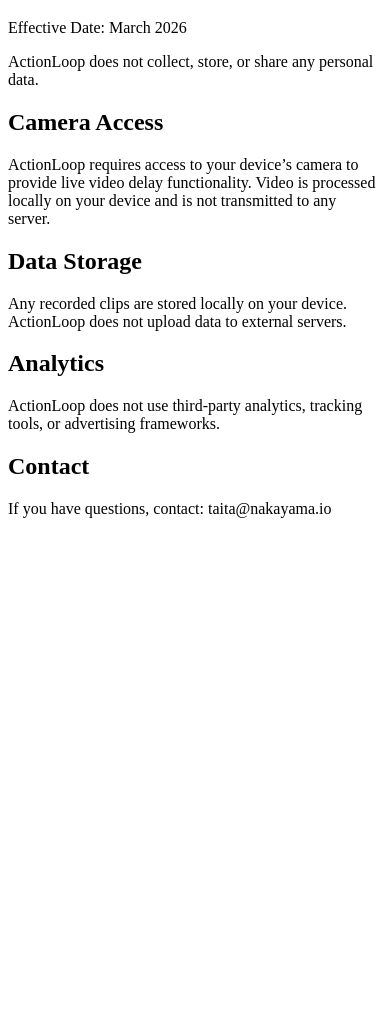
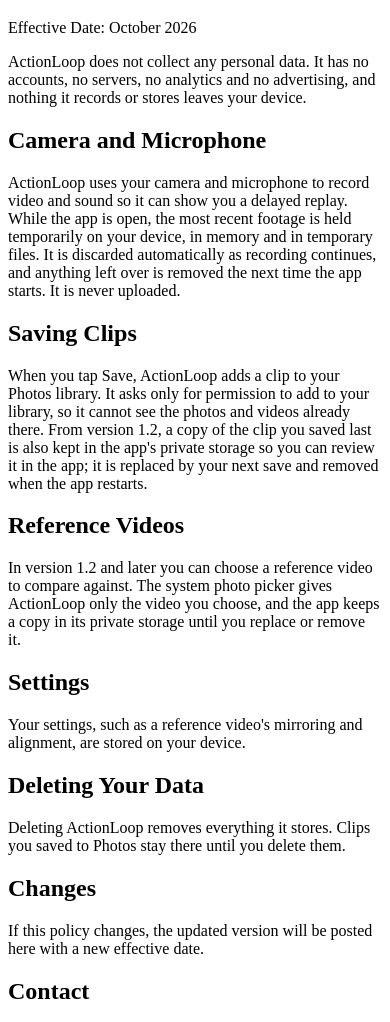
Before and after one commit to actionloop/actionloop-support, a plain HTML site: page privacy.html in a window 390 px wide. Shown: the part 61-1083 px from the top of the page. Before the commit the page ends 844 px from the top, so only its background shows below. Drawn offline with Linux system fonts and the light colour scheme.

Commit message:
cover the microphone, Photos, temporary recordings and reference videos
The policy said ActionLoop stores nothing and, a paragraph later, that clips are stored locally,
and it never mentioned the microphone or saving to Photos. It now says what the app records, what
it keeps on the device and for how long, what reaches Photos, what 1.2 adds, and how to delete it
all. Nothing leaves the device, and no data is collected.

```diff
--- a/privacy.html
+++ b/privacy.html
@@ -1,22 +1,33 @@
 <!DOCTYPE html>
 <html>
 <head>
+    <meta charset="utf-8">
+    <meta name="viewport" content="width=device-width, initial-scale=1">
     <title>ActionLoop Privacy Policy</title>
 </head>
 <body>
     <h1>Privacy Policy</h1>
-    <p>Effective Date: March 2026</p>
+    <p>Effective Date: October 2026</p>
 
-    <p>ActionLoop does not collect, store, or share any personal data.</p>
+    <p>ActionLoop does not collect any personal data. It has no accounts, no servers, no analytics and no advertising, and nothing it records or stores leaves your device.</p>
 
-    <h2>Camera Access</h2>
-    <p>ActionLoop requires access to your device’s camera to provide live video delay functionality. Video is processed locally on your device and is not transmitted to any server.</p>
+    <h2>Camera and Microphone</h2>
+    <p>ActionLoop uses your camera and microphone to record video and sound so it can show you a delayed replay. While the app is open, the most recent footage is held temporarily on your device, in memory and in temporary files. It is discarded automatically as recording continues, and anything left over is removed the next time the app starts. It is never uploaded.</p>
 
-    <h2>Data Storage</h2>
-    <p>Any recorded clips are stored locally on your device. ActionLoop does not upload data to external servers.</p>
+    <h2>Saving Clips</h2>
+    <p>When you tap Save, ActionLoop adds a clip to your Photos library. It asks only for permission to add to your library, so it cannot see the photos and videos already there. From version 1.2, a copy of the clip you saved last is also kept in the app's private storage so you can review it in the app; it is replaced by your next save and removed when the app restarts.</p>
 
-    <h2>Analytics</h2>
-    <p>ActionLoop does not use third-party analytics, tracking tools, or advertising frameworks.</p>
+    <h2>Reference Videos</h2>
+    <p>In version 1.2 and later you can choose a reference video to compare against. The system photo picker gives ActionLoop only the video you choose, and the app keeps a copy in its private storage until you replace or remove it.</p>
+
+    <h2>Settings</h2>
+    <p>Your settings, such as a reference video's mirroring and alignment, are stored on your device.</p>
+
+    <h2>Deleting Your Data</h2>
+    <p>Deleting ActionLoop removes everything it stores. Clips you saved to Photos stay there until you delete them.</p>
+
+    <h2>Changes</h2>
+    <p>If this policy changes, the updated version will be posted here with a new effective date.</p>
 
     <h2>Contact</h2>
     <p>If you have questions, contact: taita@nakayama.io</p>
```
